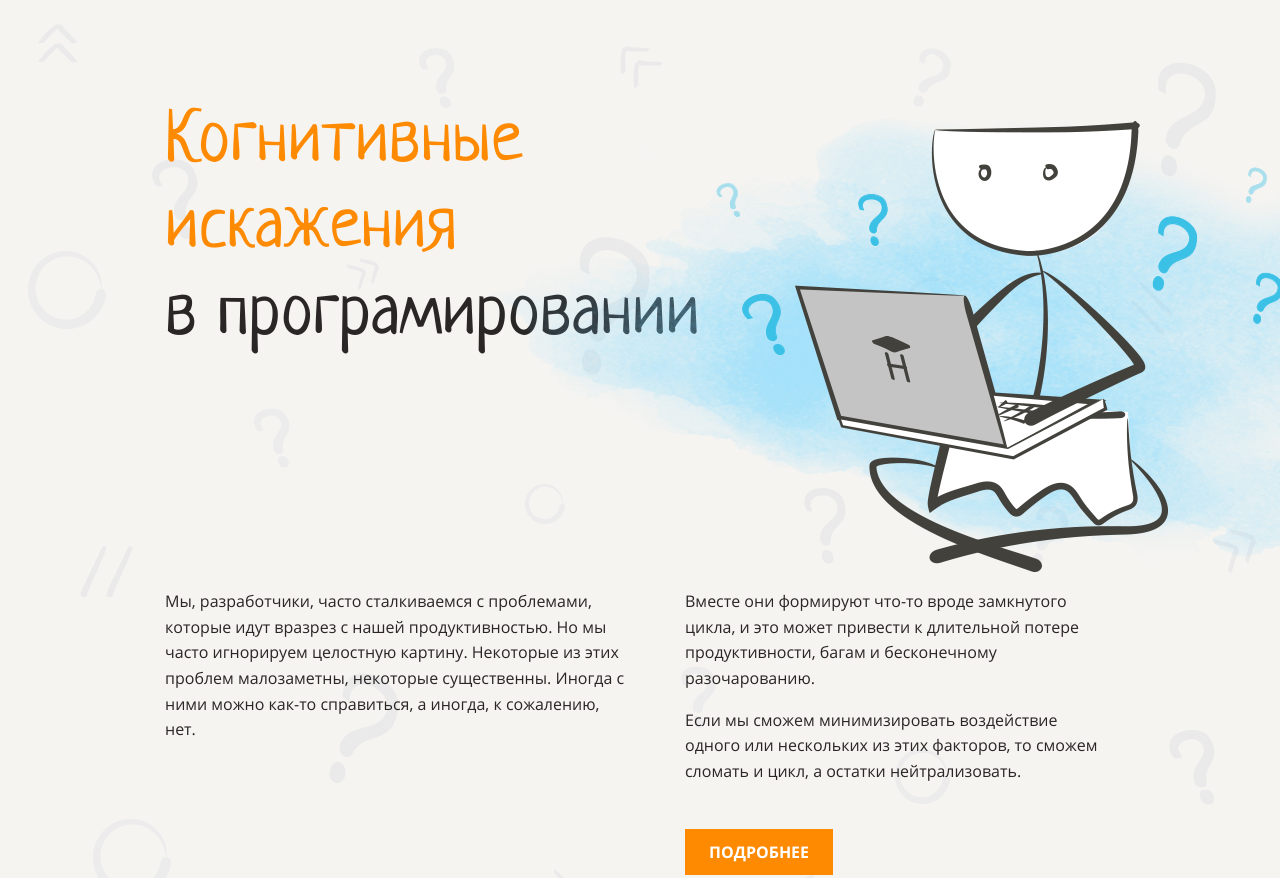
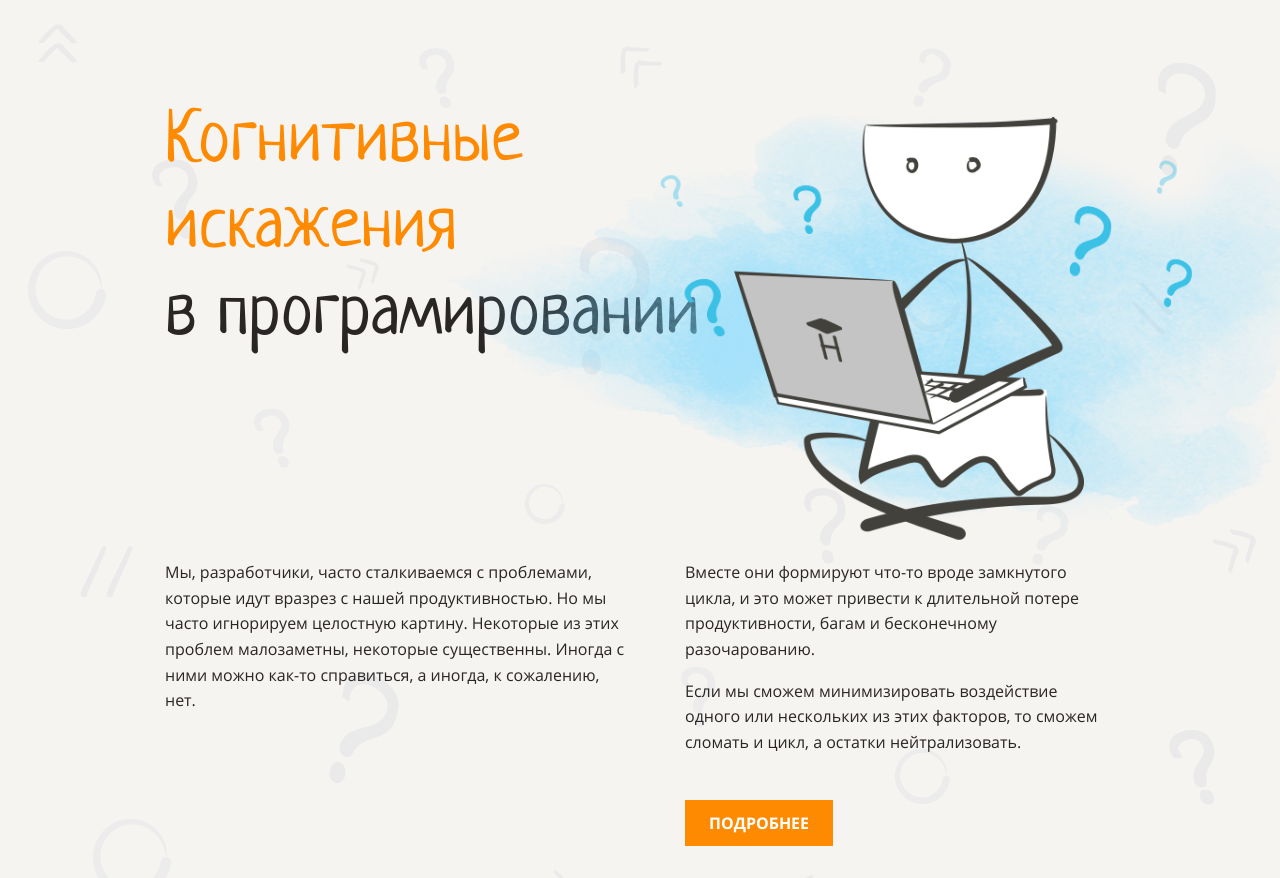
Before and after one commit to Melderey/layout-designer-project-lvl1, a website: page src/index.html in a window 1280 px wide. Shown: the top 878 px of the page. Drawn offline with Linux system fonts and the light colour scheme.

Commit message:
Fix: position main.jpg

```diff
--- a/src/index.html
+++ b/src/index.html
@@ -6,14 +6,15 @@
     <meta http-equiv="X-UA-Compatible" content="ie=edge" />
     <title>The project: "layout-designer-project-lvl1" of Melderey</title>
 
-    <link rel="stylesheet" href="styles/style.css" type="text/css"/>
+    <link rel="stylesheet" href="styles/style.css" type="text/css" />
   </head>
   <body>
     <div class="bg-before">
       <div class="flex-container">
         <header class="container">
-          <div class="main-img">
+          <div>
             <img
+              class="main-img"
               src="images/main.png"
               alt="Рисунок задумчивого человечка работающего за компьютером"
             />
--- a/src/styles/style.css
+++ b/src/styles/style.css
@@ -107,7 +107,7 @@ h3 {
   background-repeat: no-repeat;
   background-size: cover;
 
-  opacity: 10%;
+  opacity: 50%;
 
   content: "";
 }
@@ -144,22 +144,18 @@ h3 {
 .main-img {
   position: absolute;
   top: 55px;
-  left: 461px;
+  left: 421px;
 
-  max-width: 100%;
   height: 525px;
   padding: 0;
 }
 
 .text-columns {
-  position: relative;
-  bottom: -230px;
+  padding-top: 201px;
 
   text-align: left;
   column-count: 2;
   column-gap: 30px;
-
-  /* z-index: 1; не сработало, картинка накладывается на текст */
 }
 
 .text-columns p {
```
